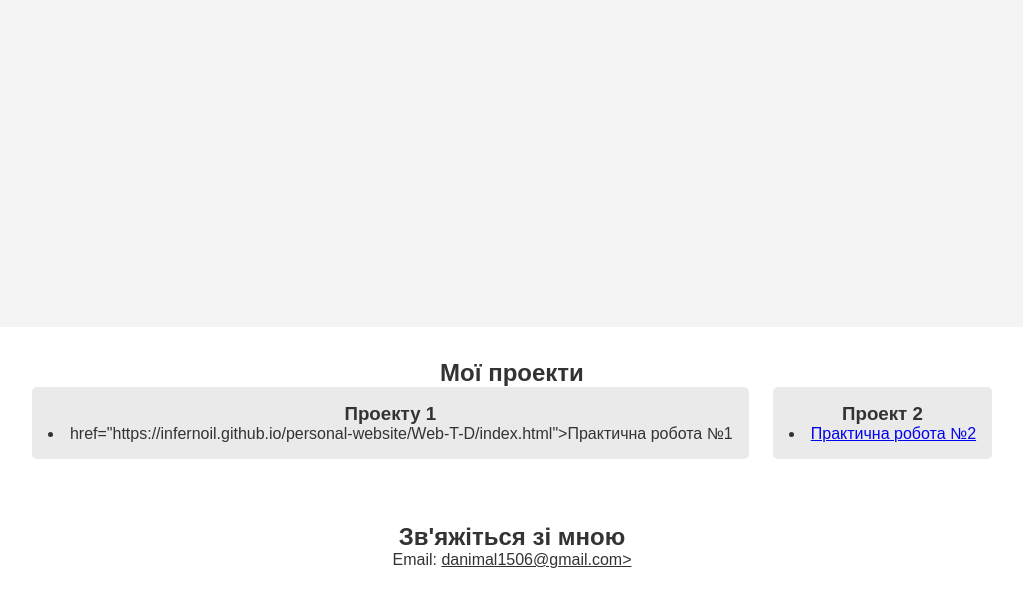
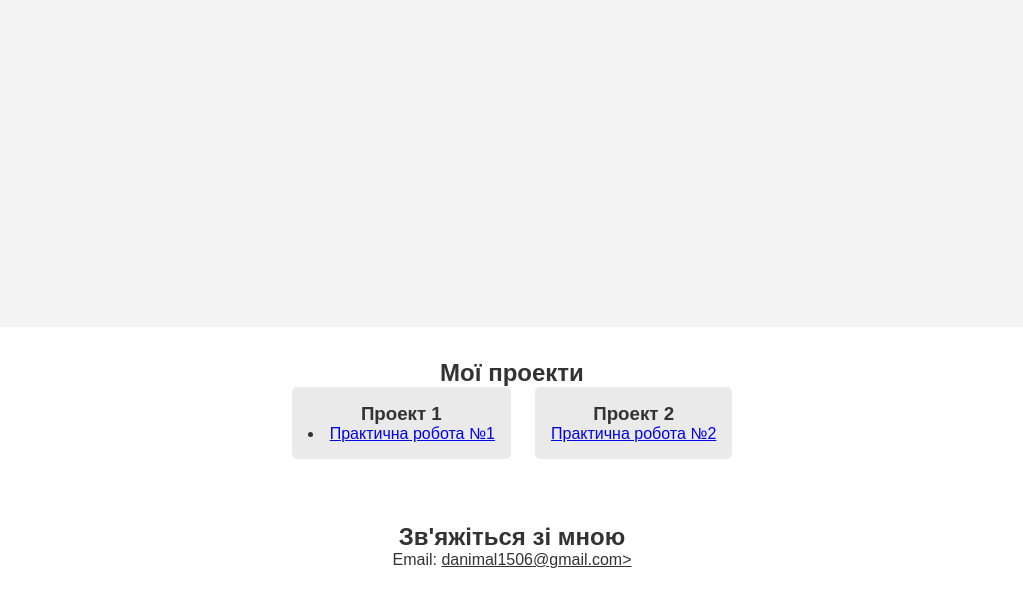
Before and after one commit to infernoil/Lab5, a plain HTML site: page index.html in a window 1280 px wide. Shown: the part 523-1124 px from the top of the page, without its empty margins (128-1151 px from the left). Drawn offline with Linux system fonts and the light colour scheme.

Commit message:
Update index.html

```diff
--- a/index.html
+++ b/index.html
@@ -34,12 +34,12 @@
         <div class="project-list">
             <!-- Кожен проект можна описати в окремому div -->
             <div class="project-item">
-                <h3>Проекту 1</h3>
-                 <li> href="https://infernoil.github.io/personal-website/Web-T-D/index.html">Практична робота №1</li>
+                <h3>Проект 1</h3>
+                 <li><a href="https://infernoil.github.io/personal-website/Web-T-D/index.html">Практична робота №1</a></li>
             </div>
             <div class="project-item">
                 <h3>Проект 2</h3>
-                <li><a href="https://infernoil.github.io/personal-website/lab2.html/index.html">Практична робота №2</a></li>
+                <a href="https://infernoil.github.io/personal-website/lab2.html/index.html">Практична робота №2</a>
             </div>
             <!-- Додайте більше проектів за потреби -->
         </div>
```
